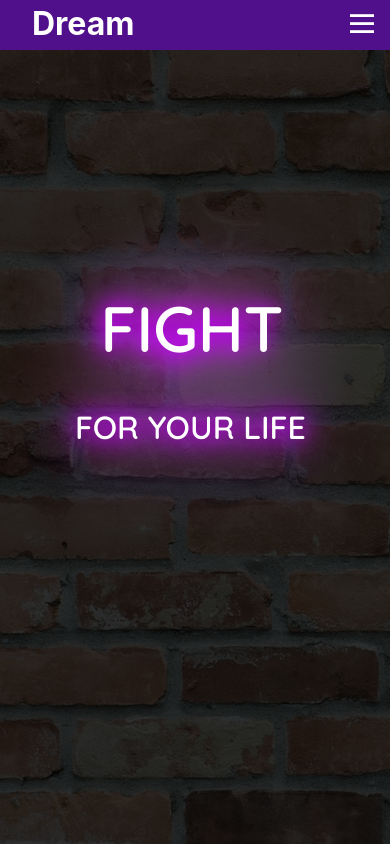
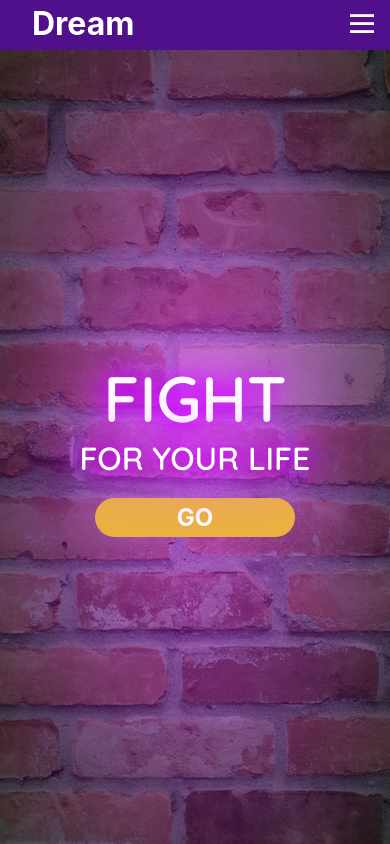
Before and after one commit to Orcus2021/HouseCrawl, a React (Create React App) app: page / in a window 390 px wide. Built offline with nearby package versions, Linux system fonts and the light colour scheme; no server answers; the database is empty.

Commit message:
background set

```diff
--- a/public/index.html
+++ b/public/index.html
@@ -9,11 +9,12 @@
       name="description"
       content="Web site created using create-react-app"
     />
+    <link
+      href="https://cdn.jsdelivr.net/npm/remixicon@2.5.0/fonts/remixicon.css"
+      rel="stylesheet"
+    />
     <link rel="apple-touch-icon" href="%PUBLIC_URL%/logo192.png" />
-    <!--
-      manifest.json provides metadata used when your web app is installed on a
-      user's mobile device or desktop. See https://developers.google.com/web/fundamentals/web-app-manifest/
-    -->
+
     <link rel="manifest" href="%PUBLIC_URL%/manifest.json" />
 
     <title>包租夢想家</title>
--- a/src/components/Home.js
+++ b/src/components/Home.js
@@ -1,16 +1,26 @@
 import React from "react";
 import classes from "./Home.module.css";
-import img from "../asset/pexels-math-21380.jpg";
+import { useNavigate } from "react-router";
+
 const Home = () => {
+  const navigate = useNavigate();
+  const toListHandler = () => {
+    navigate("/list");
+  };
   return (
     <div className={classes.homeContent}>
-      <h2 className={classes.title}> FIGHT </h2>
-      <h2 className={classes.title2}>FOR YOUR LIFE</h2>
+      <div className={classes.titleContent}>
+        <h2 className={classes.title}> FIGHT </h2>
+        <h2 className={classes.title2}>FOR YOUR LIFE</h2>
+        <button className={classes.loginBtn} onClick={toListHandler}>
+          GO
+        </button>
+      </div>
 
       <div className={classes.imgBx}>
-        <img src={img} alt="background" />
+        <img src="./asset/pexels-math-21380.jpg" alt="background" />
+        <div className={classes.back}></div>
       </div>
-      <div className={classes.back}></div>
     </div>
   );
 };
--- a/src/components/Home.module.css
+++ b/src/components/Home.module.css
@@ -3,16 +3,28 @@
 .homeContent {
   position: relative;
   display: flex;
+  flex-direction: row;
   justify-content: center;
   align-items: center;
   width: 100%;
+  height: calc(100vh - 50px);
+}
+.titleContent {
+  position: absolute;
+  top: 0;
+  left: 0;
+  display: flex;
+  flex-direction: column;
+  justify-content: center;
+  align-items: center;
+  width: 100%;
+  height: 100%;
+  z-index: 3;
 }
 .homeContent .title {
-  position: absolute;
   font-size: 7rem;
-  top: 20%;
-  left: calc(50% - 162.4px);
-  z-index: 12;
+  position: relative;
+  z-index: 10;
   color: #fff;
   text-shadow: 0 0 20px #cc00ff;
   font-family: "Quicksand", sans-serif;
@@ -39,11 +51,9 @@
   filter: blur(40px);
 }
 .homeContent .title2 {
-  position: absolute;
   font-size: 3.5rem;
-  top: 45%;
-  left: calc(50% - 200px);
-  z-index: 12;
+  position: relative;
+  z-index: 10;
   color: #fff;
   text-shadow: 0 0 20px #cc00ff;
   font-family: "Quicksand", sans-serif;
@@ -69,9 +79,23 @@
   opacity: 0.5;
   filter: blur(40px);
 }
+.loginBtn {
+  margin-top: 20px;
+  width: 200px;
+
+  background-color: rgb(235, 179, 59);
+  color: white;
+  cursor: pointer;
+  border: none;
+  border-radius: 20px;
+  font-size: 1.5rem;
+  padding: 5px;
+  font-weight: 700;
+}
 .imgBx {
   position: relative;
-  width: 100%;
+  z-index: 1;
+  width: 100vw;
   height: calc(100vh - 50px);
   overflow: hidden;
 }
@@ -80,25 +104,24 @@
   left: 0;
   top: 0;
   object-fit: cover;
+  z-index: 2;
 }
 .back {
+  display: block;
   position: absolute;
   width: 100%;
-  height: calc(100vh - 50px);
+  height: 100%;
   left: 0;
   top: 0;
-  background: rgba(0, 0, 0, 0.8);
+  background: radial-gradient(#cc00ff7a, rgba(0, 0, 0, 0.7));
   background-blend-mode: multiply;
+  z-index: 3;
 }
 @media (max-width: 450px) {
   .homeContent .title {
     font-size: 4rem;
-    top: 30%;
-    left: calc(50% - 94.8px);
   }
   .homeContent .title2 {
     font-size: 2rem;
-    top: 45%;
-    left: calc(50% - 120px);
   }
 }
--- a/src/components/HouseList.js
+++ b/src/components/HouseList.js
@@ -11,7 +11,7 @@ function HouseList(props) {
 
   useEffect(() => {
     if (!props.token) {
-      navigate("/");
+      navigate("/login");
       return;
     }
 
--- a/src/components/Layout/Nav.js
+++ b/src/components/Layout/Nav.js
@@ -1,8 +1,9 @@
 import React, { useState } from "react";
 import classes from "./Nav.module.css";
-import { Link } from "react-router-dom";
+import { Link, useNavigate } from "react-router-dom";
 
 const Nav = (props) => {
+  const navigate = useNavigate();
   const [menuShow, setMenuShow] = useState(false);
   const menuHandler = () => {
     setMenuShow((pre) => {
@@ -11,6 +12,8 @@ const Nav = (props) => {
   };
   const logoutHandler = () => {
     props.onLogout();
+    navigate("/");
+    menuHandler();
   };
   let menuClasses = `${classes.nav_item} ${menuShow ? classes.menuActive : ""}`;
 
@@ -19,7 +22,7 @@ const Nav = (props) => {
       <h1 className={classes.logo}>Dream</h1>
       <div className={classes.nav_items}>
         <ul className={menuClasses}>
-          <Link to="/" className={classes.nav}>
+          <Link to="/" className={classes.nav} onClick={menuHandler}>
             HOME
           </Link>
           {props.token ? (
@@ -27,15 +30,15 @@ const Nav = (props) => {
               LOGOUT
             </p>
           ) : (
-            <Link to="/login" className={classes.nav}>
+            <Link to="/login" className={classes.nav} onClick={menuHandler}>
               LOGIN
             </Link>
           )}
 
-          <Link to="/list" className={classes.nav}>
+          <Link to="/list" className={classes.nav} onClick={menuHandler}>
             LIST
           </Link>
-          <Link to="/houseInfo" className={classes.nav}>
+          <Link to="/houseInfo" className={classes.nav} onClick={menuHandler}>
             INFORMATION
           </Link>
         </ul>
--- a/src/components/Layout/Nav.module.css
+++ b/src/components/Layout/Nav.module.css
@@ -83,6 +83,7 @@
     padding: 0;
     margin: 0;
     transition: all 0.5s;
+    z-index: 99;
   }
 
   .nav {
--- a/src/components/detail/info/DetailCreate.js
+++ b/src/components/detail/info/DetailCreate.js
@@ -6,7 +6,7 @@ const HouseDetail = (props) => {
   const navigate = useNavigate();
   useEffect(() => {
     if (!props.token) {
-      navigate("/");
+      navigate("/login");
       return;
     }
   }, [props.token, navigate]);
--- a/src/components/detail/info/HouseDetail.module.css
+++ b/src/components/detail/info/HouseDetail.module.css
@@ -1,3 +1,6 @@
+:root {
+  --primaryBtn: rgb(194, 131, 245);
+}
 .container {
   width: 85%;
 
@@ -59,7 +62,7 @@
 .infoEditBtn {
   width: 100%;
   height: 30px;
-  background-color: rgb(162, 68, 240);
+  background-color: var(--primaryBtn);
   color: white;
   cursor: pointer;
   border: none;
@@ -129,8 +132,10 @@
   min-width: 60px;
 }
 .date {
+  position: relative;
   width: 130px;
 }
+
 .item {
   width: 100%;
   min-width: 100px;
@@ -144,17 +149,20 @@
   width: 100%;
   border: 1px solid #686868;
   border-right: 0;
+  padding-left: 3px;
 }
-/* .inputRight .item input,
-.inputRight .amount input,
-.inputRight .date input {
-} */
+.date input {
+  background-color: rgb(255, 255, 255);
+}
 
 input[type="number"]::-webkit-inner-spin-button,
 input[type="number"]::-webkit-outer-spin-button {
   -webkit-appearance: none;
   margin: 0;
 }
+/* input[type="date"]::-webkit-calendar-picker-indicator {
+  opacity: 0;
+} */
 
 .filterBalance {
   width: 100%;
@@ -175,7 +183,7 @@ input[type="number"]::-webkit-outer-spin-button {
 .editInput .btn button {
   width: 70px;
   height: 30px;
-  background-color: rgb(162, 68, 240);
+  background-color: var(--primaryBtn);
   color: white;
   cursor: pointer;
   border: none;
@@ -200,7 +208,7 @@ input[type="number"]::-webkit-outer-spin-button {
   display: none;
 }
 .label input:checked + .box {
-  background-color: rgb(162, 68, 240);
+  background-color: var(--primaryBtn);
   color: white;
 }
 
@@ -226,18 +234,19 @@ input[type="number"]::-webkit-outer-spin-button {
   position: relative;
 }
 .customize input:nth-child(2)::after {
-  content: "->";
+  content: "-";
   position: absolute;
-  left: 0;
+  left: 3px;
 }
 
 .before {
+  position: relative;
   outline-style: none;
   border: 1px solid black;
   border-right: 0;
   width: 135px;
   height: 30px;
-  background-color: rgb(231, 221, 241);
+  background-color: rgb(255, 255, 255);
   border-radius: 5px 0 0 5px;
   padding-left: 5px;
 }
@@ -249,7 +258,7 @@ input[type="number"]::-webkit-outer-spin-button {
   width: 145px;
   height: 30px;
   padding-left: 15px;
-  background-color: rgb(231, 221, 241);
+  background-color: rgb(255, 255, 255);
   border-radius: 0 5px 5px 0;
 }
 
@@ -288,6 +297,9 @@ input[type="number"]::-webkit-outer-spin-button {
     padding: 0;
     width: 100%;
     align-items: center;
+  }
+  .editBalance h2 {
+    padding-top: 10px;
   }
   .editBalance,
   .filterBalance,
--- a/src/components/detail/info/HouseInfoList.js
+++ b/src/components/detail/info/HouseInfoList.js
@@ -7,7 +7,7 @@ const HouseInfoList = (props) => {
   const navigate = useNavigate();
   useEffect(() => {
     if (!props.token) {
-      navigate("/");
+      navigate("/login");
       return;
     }
   }, [props.token, navigate]);
--- a/src/components/detail/info/InfoItem.js
+++ b/src/components/detail/info/InfoItem.js
@@ -46,7 +46,7 @@ const InfoItem = (props) => {
         <p>{comment}</p>
       </div>
       <div className={classes.item_edit} onClick={navHouseDetailHandler}>
-        GO
+        <i class="ri-arrow-right-s-line"></i>
       </div>
     </div>
   );
--- a/src/components/detail/info/InfoItem.module.css
+++ b/src/components/detail/info/InfoItem.module.css
@@ -60,6 +60,11 @@
   min-width: 50px;
   cursor: pointer;
 }
+.item_edit i {
+  font-size: 2rem;
+  background-color: rgb(236, 187, 79);
+  border-radius: 50%;
+}
 @media (max-width: 820px) {
   .content .item_address,
   .content .item_end {
```
Also changed, not shown: src/components/detail/info/HouseDetail.js (+24 -6 lines), public/asset/pexels-math-21380.jpg (added).
